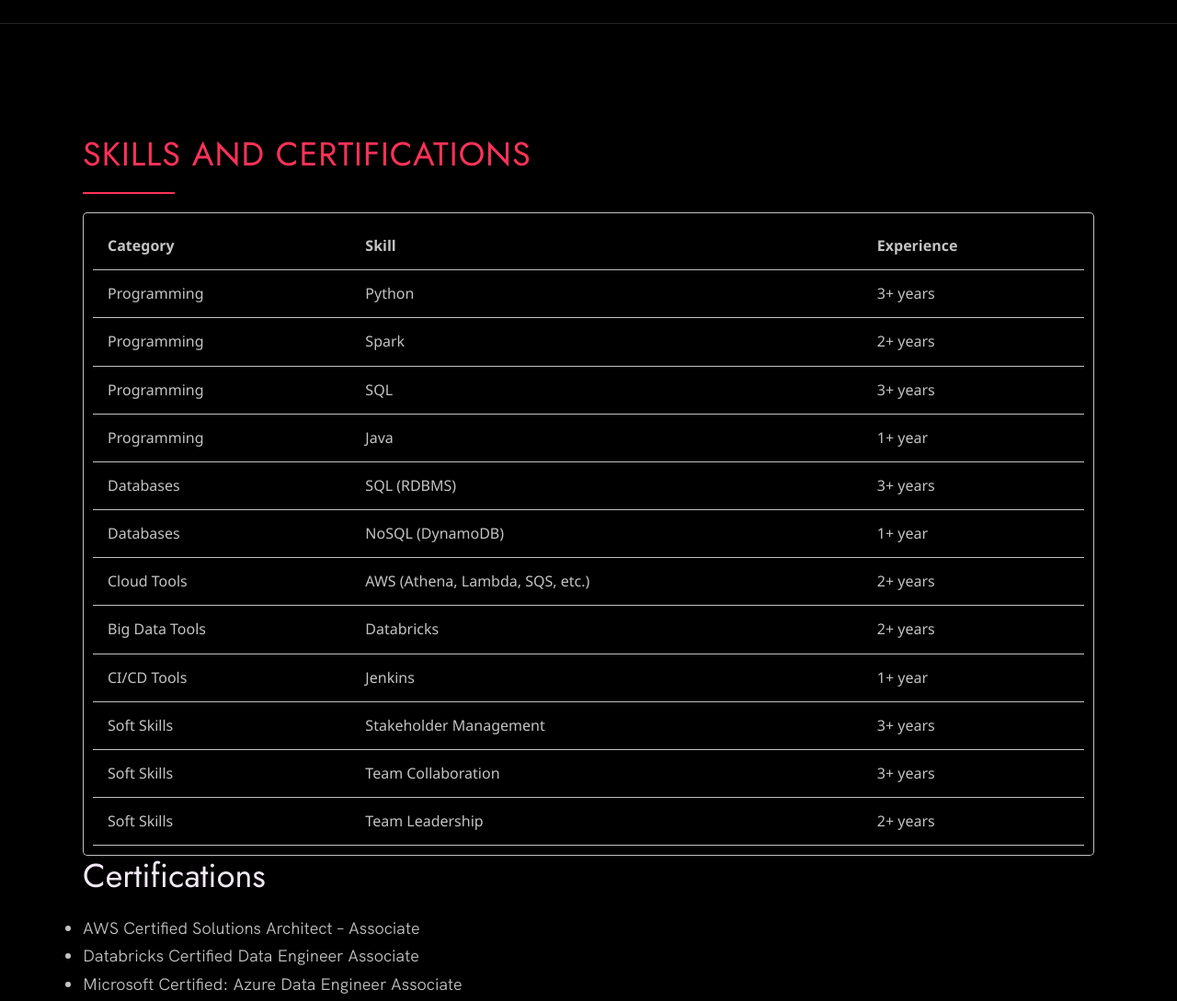
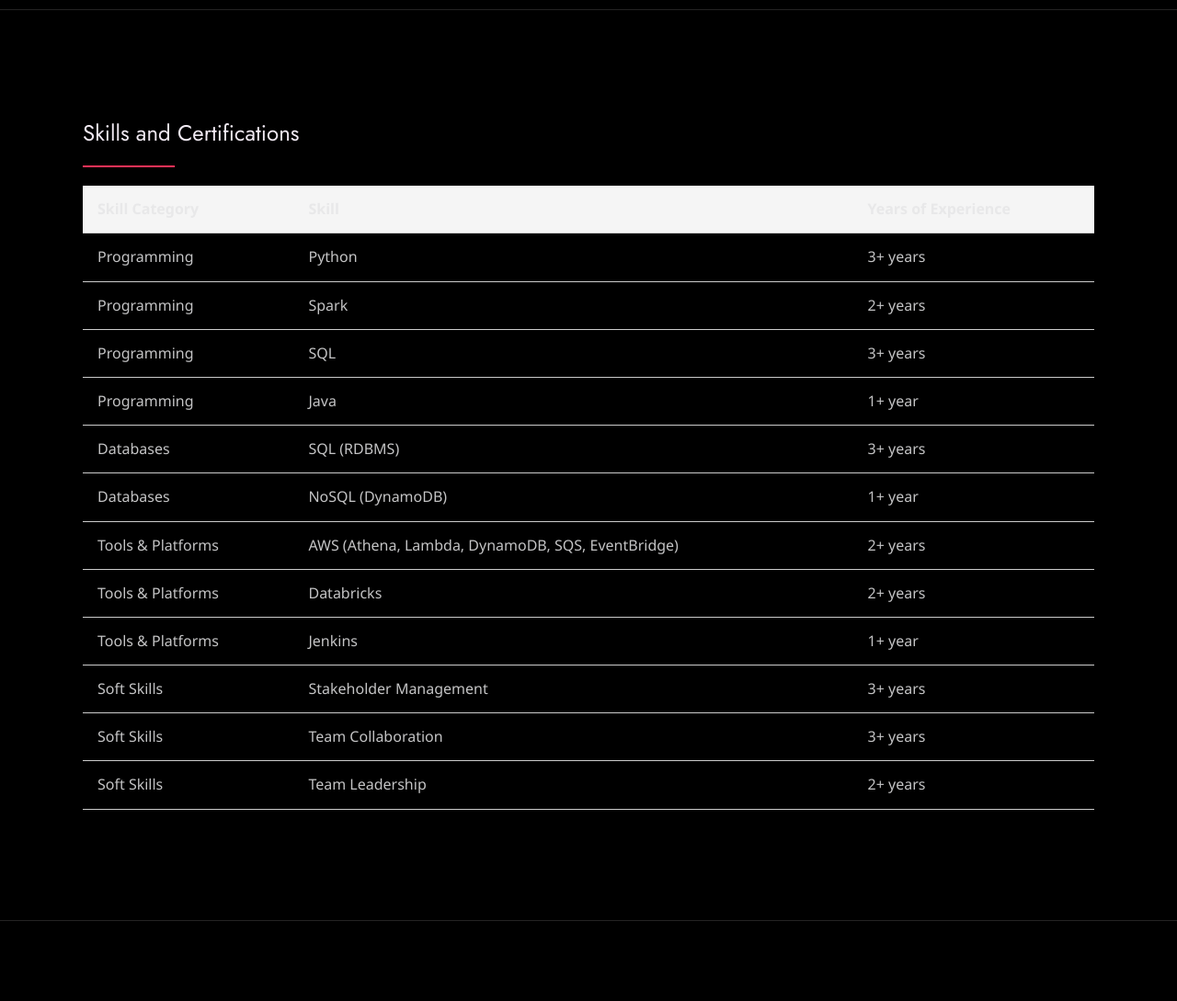
Before and after one commit to sumankumari13/sumankumari13.github.io, a plain HTML site: page index.html in a window 1280 px wide. Shown: the part 1580-2669 px from the top of the page at 92% size. Drawn offline with Linux system fonts and the light colour scheme.

Commit message:
Revert "copilot"
This reverts commit 12c12608b29a3532aea76b438b152817e0dbe4c1.

```diff
--- a/index.css
+++ b/index.css
@@ -616,45 +616,35 @@
     margin-top: 20px;
   }
 
+
   .skills-table {
     width: 100%;
     border-collapse: collapse;
     font-family: 'Segoe UI', sans-serif;
-    font-size: 1.6rem;
-    color: var(--white-1);
+    font-size: 16px;
   }
 
   .skills-table th,
   .skills-table td {
-    padding: 1.2rem 1.6rem;
-    border-bottom: 1px solid var(--white-1);
+    padding: 12px 16px;
+    border-bottom: 1px solid #ccc;
     text-align: left;
   }
 
   .skills-table thead {
-    background-color: rgba(0, 0, 0, 0.3);
-    font-weight: bold;
-    color: var(--white-1);
+    background-color: #f5f5f5;
   }
 
   .skills-table tr:hover {
-    background-color: rgba(0, 0, 0, 0.5);
-    transition: background-color 0.3s ease;
+    background-color: #fafafa;
   }
 
   .table-wrapper {
     overflow-x: auto;
-    margin-top: 2rem;
-    border: 1px solid var(--white-1);
-    border-radius: 0.5rem;
-    padding: 1rem;
-    background-color: rgba(0, 0, 0, 0.2);
+    margin-top: 20px;
   }
 
   h2 {
-    font-size: var(--font-size-medium-1);
-    margin-bottom: var(--gutter-small);
-    color: var(--pink);
-    text-transform: uppercase;
-    letter-spacing: 0.1rem;
+    font-size: 24px;
+    margin-bottom: 10px;
   }
--- a/index.html
+++ b/index.html
@@ -81,13 +81,13 @@
 <section class="work" id="work">
   <div class="row">
     <h2>Skills and Certifications</h2>
-    <div class="table-wrapper">
+    <div class="work__table-container">
       <table class="skills-table">
         <thead>
           <tr>
-            <th>Category</th>
+            <th>Skill Category</th>
             <th>Skill</th>
-            <th>Experience</th>
+            <th>Years of Experience</th>
           </tr>
         </thead>
         <tbody>
@@ -122,17 +122,17 @@
             <td>1+ year</td>
           </tr>
           <tr>
-            <td>Cloud Tools</td>
-            <td>AWS (Athena, Lambda, SQS, etc.)</td>
+            <td>Tools & Platforms</td>
+            <td>AWS (Athena, Lambda, DynamoDB, SQS, EventBridge)</td>
             <td>2+ years</td>
           </tr>
           <tr>
-            <td>Big Data Tools</td>
+            <td>Tools & Platforms</td>
             <td>Databricks</td>
             <td>2+ years</td>
           </tr>
           <tr>
-            <td>CI/CD Tools</td>
+            <td>Tools & Platforms</td>
             <td>Jenkins</td>
             <td>1+ year</td>
           </tr>
@@ -153,14 +153,6 @@
           </tr>
         </tbody>
       </table>
-    </div>
-    <div class="certifications">
-      <h3>Certifications</h3>
-      <ul>
-        <li>AWS Certified Solutions Architect – Associate</li>
-        <li>Databricks Certified Data Engineer Associate</li>
-        <li>Microsoft Certified: Azure Data Engineer Associate</li>
-      </ul>
     </div>
   </div>
 </section>
```
Lines whose indentation alone changed are shown as unchanged.
